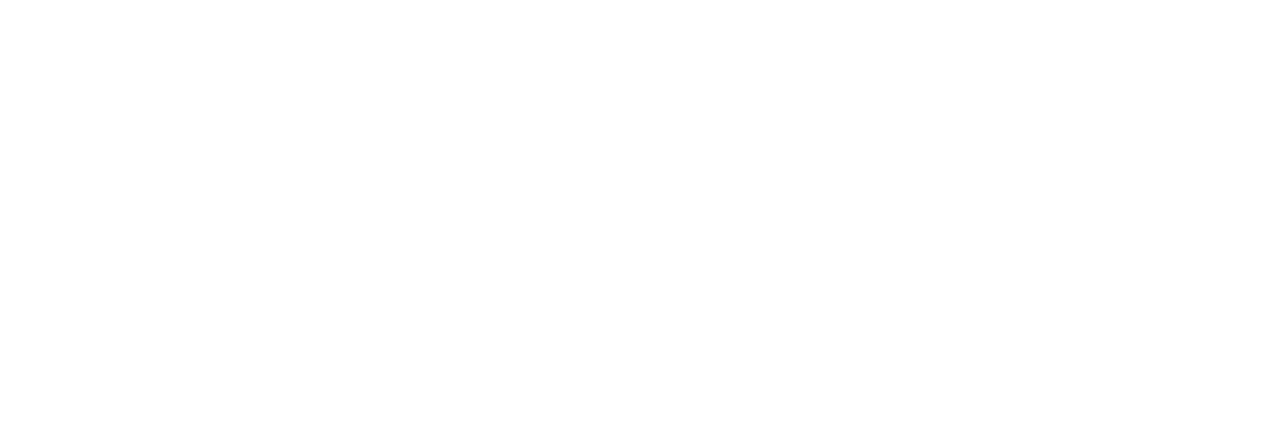
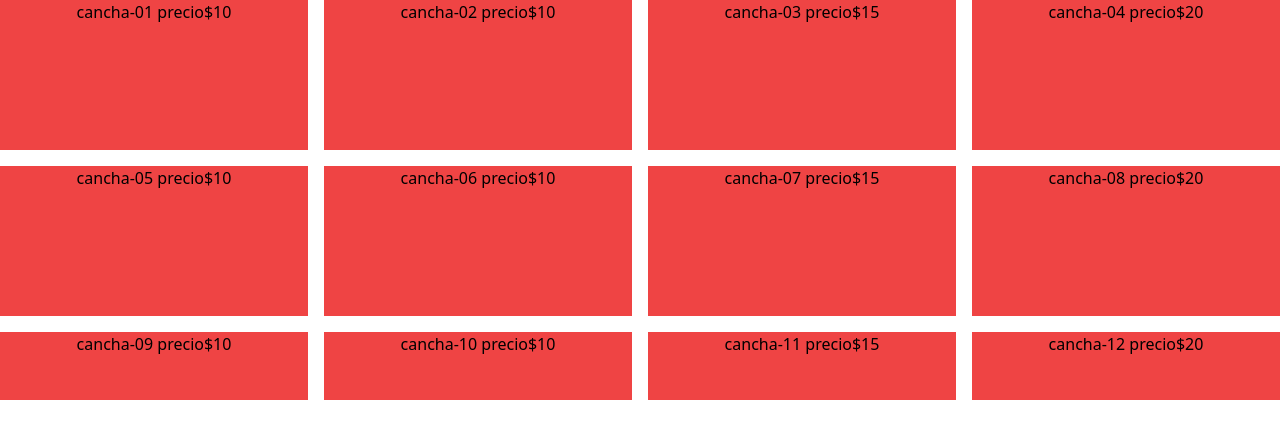
Before and after one commit to Chrisbla1604/reserva_cancha, a React (Create React App) app: page / in a window 1280 px wide. Shown: the top 438 px of the page. Built offline with nearby package versions, Linux system fonts and the light colour scheme.

Commit message:
Mostrar Canchas Nombre Precio

```diff
--- a/package.json
+++ b/package.json
@@ -34,5 +34,8 @@
       "last 1 firefox version",
       "last 1 safari version"
     ]
+  },
+  "devDependencies": {
+    "tailwindcss": "^3.4.4"
   }
 }
--- a/src/App.js
+++ b/src/App.js
@@ -1,9 +1,28 @@
 import logo from './logo.svg';
+import MostrarCanchas from "./componentes/canchas.js"
 import './App.css';
 
 function App() {
+
+  const listado_canchas=[{nombre:'cancha-01',precio:10,descripcion:'futbol'},
+                         {nombre:'cancha-02',precio:10,descripcion:'futbol'},
+                         {nombre:'cancha-03',precio:15,descripcion:'basket'},
+                         {nombre:'cancha-04',precio:20,descripcion:'tenis'},
+                         {nombre:'cancha-05',precio:10,descripcion:'futbol'},
+                         {nombre:'cancha-06',precio:10,descripcion:'futbol'},
+                         {nombre:'cancha-07',precio:15,descripcion:'basket'},
+                         {nombre:'cancha-08',precio:20,descripcion:'tenis'},
+                         {nombre:'cancha-09',precio:10,descripcion:'futbol'},
+                         {nombre:'cancha-10',precio:10,descripcion:'futbol'},
+                         {nombre:'cancha-11',precio:15,descripcion:'basket'},
+                         {nombre:'cancha-12',precio:20,descripcion:'tenis'}
+                         ];
+
+
   return (
     <div className="App">
+
+      <MostrarCanchas canchas={listado_canchas}></MostrarCanchas>
 
     </div>
   );
--- /dev/null
+++ b/src/componentes/canchas.js
@@ -0,0 +1,24 @@
+import React from "react";
+
+function MostrarCanchas ({canchas}){
+
+
+
+    return(
+            <div className='grid grid-cols-4 gap-4 overflow-y-scroll' style={{maxHeight:'400px'}}>{
+                    canchas.map((cancha)=>{
+                    return<div className='text-center px-4 px-8 bg-red-500' style={{height:'150px'}} >{cancha.nombre} precio${cancha.precio}</div>
+                    })
+                }
+            </div>
+
+
+
+    )
+}
+
+
+
+
+
+export default MostrarCanchas;
--- a/src/index.css
+++ b/src/index.css
@@ -1,13 +1,4 @@
-body {
-  margin: 0;
-  font-family: -apple-system, BlinkMacSystemFont, 'Segoe UI', 'Roboto', 'Oxygen',
-    'Ubuntu', 'Cantarell', 'Fira Sans', 'Droid Sans', 'Helvetica Neue',
-    sans-serif;
-  -webkit-font-smoothing: antialiased;
-  -moz-osx-font-smoothing: grayscale;
-}
 
-code {
-  font-family: source-code-pro, Menlo, Monaco, Consolas, 'Courier New',
-    monospace;
-}
+@tailwind base;
+@tailwind components;
+@tailwind utilities;
--- /dev/null
+++ b/tailwind.config.js
@@ -0,0 +1,10 @@
+/** @type {import('tailwindcss').Config} */
+module.exports = {
+  content: [
+    "./src/**/*.{js,jsx,ts,tsx}",
+  ],
+  theme: {
+    extend: {},
+  },
+  plugins: [],
+}
```
Also changed, not shown: 1 other file (tests, documents, lock files or other folders).
